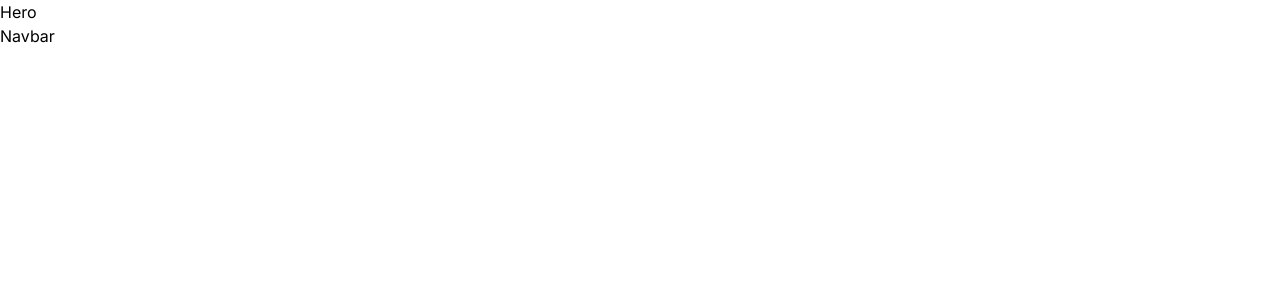
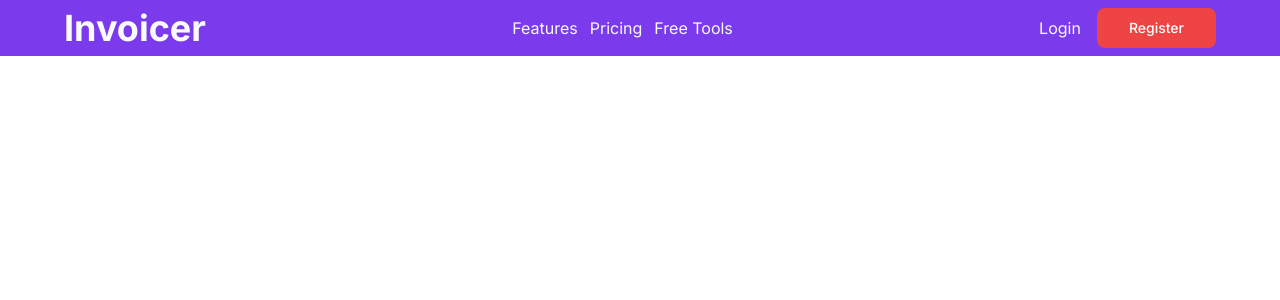
Before and after one commit to iamsyahirah/invoice-app, a Next.js app: page / in a window 1280 px wide. Shown: the top 300 px of the page. Built offline with nearby package versions, Linux system fonts and the light colour scheme.

Commit message:
feat: create navbar component

```diff
--- a/app/layout.js
+++ b/app/layout.js
@@ -5,7 +5,7 @@ import { Inter } from "next/font/google";
 const inter = Inter({ subsets: ["latin"] });
 
 export const metadata = {
-  title: "Create Next App",
+  title: "Invoice Generator",
   description: "Generated by create next app",
 };
 
--- a/components/Navbar.jsx
+++ b/components/Navbar.jsx
@@ -1,7 +1,25 @@
 import React from "react";
+import Link from "next/link";
+import ThemeLink from "./ThemeLink";
 
 const Navbar = () => {
-    return <div>Navbar</div>;
+    return (
+        <header className="bg-violet-600 fixed top-0 right-0 left-0 w-full h-14 flex items-center justify-between py-4 px-16 text-slate-50">
+            <Link className="font-bold text-2xl md:text-4xl" href="/">
+                Invoicer
+            </Link>
+
+            <nav className="flex items-center gap-3">
+                <Link href="/">Features</Link>
+                <Link href="/">Pricing</Link>
+                <Link href="/">Free Tools</Link>
+            </nav>
+            <div className="flex items-center gap-4">
+                <Link href="/login">Login</Link>
+                <ThemeLink className="bg-red-500 hover:bg-red-600 focus:ring-pink-300" title="Register" href="/register" />
+            </div>
+        </header>
+    )
 };
 
 export default Navbar;
--- /dev/null
+++ b/components/ThemeLink.jsx
@@ -0,0 +1,12 @@
+import React from "react";
+import Link from "next/link";
+
+const ThemeLink = ({ className, href, title }) => {
+    return (
+        <Link href={href} className={`text-white focus:ring-4 focus:outline-none dark:focus:ring-pink-800 font-medium rounded-lg text-sm px-8 py-2.5 text-center ${className}`}>
+            {title}
+        </Link>
+    )
+};
+
+export default ThemeLink;
--- a/styles/main.scss
+++ b/styles/main.scss
@@ -1,3 +1,8 @@
 @tailwind base;
 @tailwind components;
 @tailwind utilities;
+
+body {
+    position: relative;
+    min-height: 100vh;
+}
```
